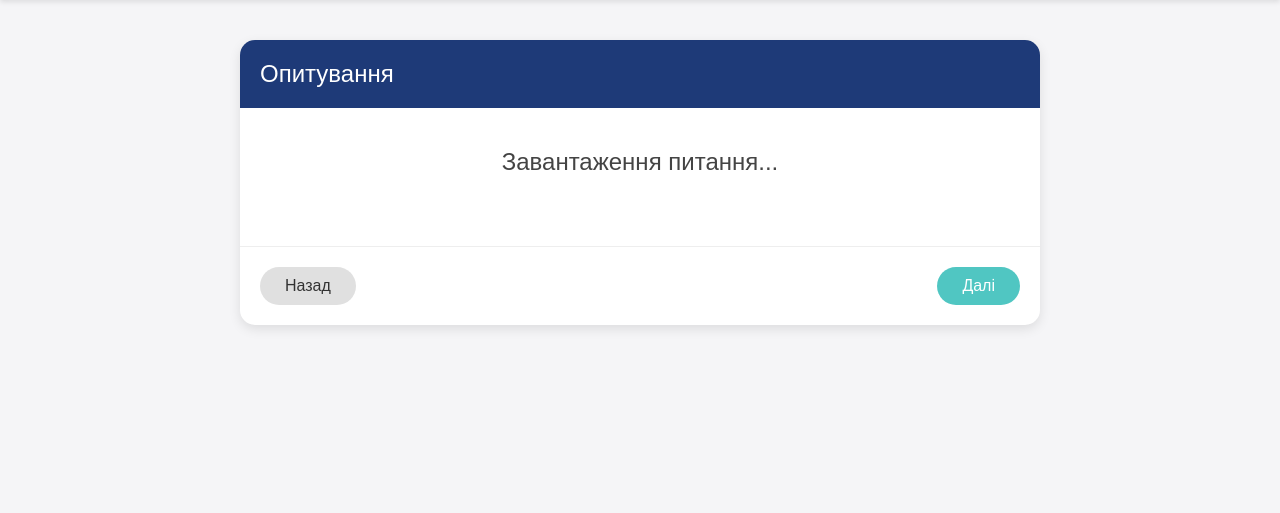
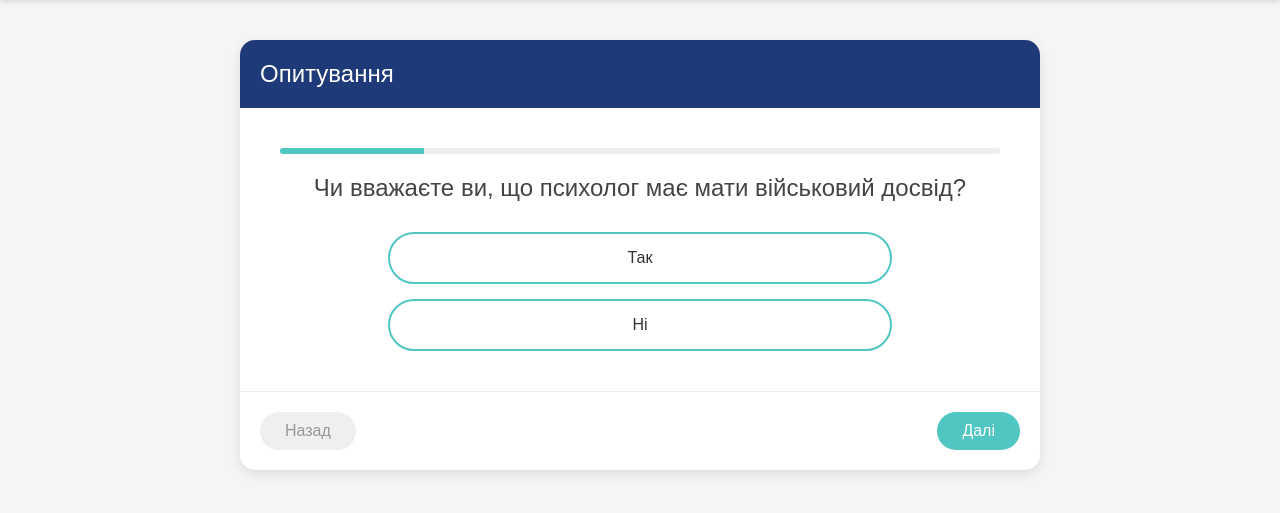
Before and after one commit to MariiaHamanuk/-OOP-project-19, a Flask app: page /questionnaire in a window 1280 px wide. Shown: the part 60-573 px from the top of the page. Run offline with Flask 3, Linux system fonts and the light colour scheme; the visitor is signed in with stand-in values (Sample User, id 1); tables that the repository leaves empty hold one stand-in row (values such as "Sample post").

Commit message:
questions trial

```diff
--- a/app.py
+++ b/app.py
@@ -287,7 +287,7 @@ def save_user():
     name = request.form.get("name")
     #single name, WITHOUT spaces, WITH special characters
     if name:
-        if not re.fullmatch('^[А-ЩЬЮЯЄІЇа-щьюяєіїA-Za-z]{1, 30}$', name):
+        if not re.fullmatch('^[А-ЩЬЮЯЄІЇа-щьюяєіїA-Za-z]{1,30}$', name):
             # if occupation != 'military':
                 return render_template(page, error_message="Invalid name must be between 1-30")
     # no restriction to the size
@@ -295,12 +295,12 @@ def save_user():
     # no restriction to the size
     surname = request.form.get("surname")
     if surname:
-        if not re.fullmatch('^[A-Za-z]$', surname):
+        if not re.fullmatch('^[А-ЩЬЮЯЄІЇа-щьюяєіїA-Za-z]{1,30}$', surname):
             return render_template(page, error_message="Invalid surname must be between 1- 30")
 
     bio = request.form.get("bio")
     if bio:
-        if not re.fullmatch('^.{1,300}$', bio):
+        if not re.fullmatch('^.{1,500}$', bio):
             if occupation != 'military':
                 return render_template(page, error_message="Invalid bio must be between 1 - 300 symbols")
     number = re.sub(r"[^0-9]", "", request.form.get("number"))\
@@ -369,7 +369,7 @@ def psychologist_list():
     return render_template("psychologists.html", psychologists=psychologists_sorted)
 
 @app.route("/questionnaire", methods=["GET", "POST"])
-def questionnaire():
+def questions():
     user = Users.query.filter_by(username=session['user']).first()
     # if request.method == "POST":
     #     answers = json.loads(request.form["answers_json"])
--- a/templates/questions.html
+++ b/templates/questions.html
@@ -1,5 +1,4 @@
 <!DOCTYPE html>
-<!-- маю проблеми з переходом по покликанням зверху -->
 <html lang="uk">
 <head>
   <meta charset="UTF-8">
@@ -24,6 +23,9 @@
       align-items: center;
       padding: 15px 50px;
       box-shadow: 0 2px 5px rgba(0,0,0,0.1);
+      position: sticky;
+      top: 0;
+      z-index: 100;
     }
 
     .logo {
@@ -54,6 +56,11 @@
     .nav-link {
       text-decoration: none;
       color: #666;
+      transition: color 0.2s;
+    }
+
+    .nav-link:hover {
+      color: #1e3a78;
     }
 
     .profile-link {
@@ -157,19 +164,39 @@
     .btn:hover {
       opacity: 0.9;
     }
+
+    .btn:disabled {
+      opacity: 0.5;
+      cursor: not-allowed;
+    }
+
+    .progress-bar {
+      width: 100%;
+      height: 6px;
+      background-color: #eee;
+      margin-bottom: 20px;
+      border-radius: 3px;
+      overflow: hidden;
+    }
+
+    .progress {
+      height: 100%;
+      background-color: #50c6c2;
+      transition: width 0.3s ease;
+    }
   </style>
 </head>
 <body>
   <nav class="navbar">
-    <a href="#" class="logo">
+    <a href="/" class="logo">
       <div class="logo-circle"></div>
       <span class="logo-text">BEYOND DUTY</span>
     </a>
     <div class="nav-links">
-      <a href="#" class="nav-link">Календар подій</a>
-      <a href="#" class="nav-link">Ваші психологи</a>
-      <a href="#" class="profile-link">
-        <span>Олександр</span>
+      <a href="/events" class="nav-link">Календар подій</a>
+      <a href="/psychologists" class="nav-link">Ваші психологи</a>
+      <a href="/profile" class="profile-link">
+        <span id="user-name">Олександр</span>
         <svg width="12" height="6" viewBox="0 0 12 6" fill="none">
           <path d="M1 1L6 5L11 1" stroke="#666" stroke-width="1.5"/>
         </svg>
@@ -178,29 +205,48 @@
   </nav>
 
   <div class="container">
-    <form id="poll-form" method="POST" action="/questionnaire">
+    <form id="poll-form" method="POST" action="/api/submit-questionnaire">
       <div class="poll-header">
         <span>Опитування</span>
       </div>
 
       <div class="poll-content">
+        <div class="progress-bar">
+          <div class="progress" id="progress-indicator"></div>
+        </div>
         <h2 id="question-text">Завантаження питання...</h2>
         <div class="answers-container" id="answers"></div>
       </div>
 
       <div class="poll-footer">
-        <button type="button" class="btn btn-secondary" id="prev-btn" onclick="prevQuestion()">Назад</button>
-        <button type="button" class="btn btn-primary" id="next-btn" onclick="nextQuestion()">Далі</button>
+        <button type="button" class="btn btn-secondary" id="prev-btn" disabled>Назад</button>
+        <button type="button" class="btn btn-primary" id="next-btn">Далі</button>
+        <button type="submit" class="btn btn-primary" id="submit-btn" style="display: none;">Завершити</button>
       </div>
 
+      <input type="hidden" name="user_id" id="user_id">
+      <input type="hidden" name="occupation" id="occupation">
       <input type="hidden" name="answers_json" id="answers_json">
     </form>
   </div>
 
   <script>
-    const occupation = "{{ occupation }}";
-    let quest_completed = False
-    // const occupation = "military";
+    // Get user info from URL or localStorage
+    const params = new URLSearchParams(window.location.search);
+    const userId = params.get('user_id') || localStorage.getItem('userId') || '';
+    const occupation = params.get('occupation') || localStorage.getItem('occupation') || 'military';
+
+    // Set hidden form values
+    document.getElementById('user_id').value = userId;
+    document.getElementById('occupation').value = occupation;
+
+    // If user name is available in local storage, display it
+    const storedName = localStorage.getItem('userName');
+    if (storedName) {
+      document.getElementById('user-name').textContent = storedName;
+    }
+
+    // Define questions for different occupations
     const allQuestions = {
       'military': [
         {
@@ -225,24 +271,48 @@
         },
         {
           text: "Вік психолога:",
-            options: ["До 30", "30–50", "50+"],
+          options: ["До 30", "30–50", "50+", "Не має значення"],
           name: "age"
         }
       ],
-        psychologist: [
+      'psychologist': [
         {
-            text: "ЛОХ",
-            options: ["До 30", "30–50", "50+"],
-            name: "age"
+          text: "Чи маєте ви досвід роботи з військовими?",
+          options: ["Так", "Ні"],
+          name: "military_exp"
+        },
+        {
+          text: "Чи готові ви працювати офлайн?",
+          options: ["Так", "Ні", "Обидва варіанти"],
+          name: "format"
+        },
+        {
+          text: "Якими мовами ви можете надавати консультації?",
+          options: ["Тільки українська", "Українська та англійська", "Інші"],
+          name: "lang"
+        },
+        {
+          text: "Чи готові ви проводити групові сесії?",
+          options: ["Так", "Ні", "За потреби"],
+          name: "group_sessions"
+        },
+        {
+          text: "Скільки років досвіду у вас є?",
+          options: ["До 3 років", "3-10 років", "Більше 10 років"],
+          name: "experience"
         }
       ]
-
     };
 
-    let questions = allQuestions[occupation];
-    quest_completed = True
+    // Use the appropriate question set based on occupation
+    let questions = allQuestions[occupation] || allQuestions['military'];
     let current = 0;
     const answers = {};
+
+    function updateProgressBar() {
+      const progress = ((current + 1) / questions.length) * 100;
+      document.getElementById('progress-indicator').style.width = `${progress}%`;
+    }
 
     function renderQuestion() {
       const q = questions[current];
@@ -256,7 +326,6 @@
         btn.className = "answer-button";
         btn.innerText = opt;
 
-        // If there's already an answer for this question, highlight it
         if (answers[q.name] === opt) {
           btn.classList.add("selected");
         }
@@ -275,8 +344,12 @@
         answersDiv.appendChild(btn);
       });
 
-      // Update button states
+      // Update buttons and progress
       document.getElementById("prev-btn").disabled = current === 0;
+      document.getElementById("next-btn").style.display = current < questions.length - 1 ? "block" : "none";
+      document.getElementById("submit-btn").style.display = current === questions.length - 1 ? "block" : "none";
+
+      updateProgressBar();
     }
 
     function nextQuestion() {
@@ -290,9 +363,6 @@
       if (current < questions.length - 1) {
         current++;
         renderQuestion();
-      } else {
-        document.getElementById("answers_json").value = JSON.stringify(answers);
-        document.getElementById("poll-form").submit();
       }
     }
 
@@ -303,7 +373,51 @@
       }
     }
 
-    window.onload = renderQuestion;
+    // Event handlers
+    document.getElementById("next-btn").addEventListener("click", nextQuestion);
+    document.getElementById("prev-btn").addEventListener("click", prevQuestion);
+
+    document.getElementById("poll-form").addEventListener("submit", function(e) {
+      e.preventDefault();
+
+      const currentQuestion = questions[current];
+      if (!answers[currentQuestion.name]) {
+        alert("Будь ласка, виберіть відповідь перед завершенням.");
+        return;
+      }
+
+      // Prepare data for submission
+      document.getElementById("answers_json").value = JSON.stringify(answers);
+
+      // Submit the form with fetch API
+      fetch(this.action, {
+        method: 'POST',
+        headers: {
+          'Content-Type': 'application/json',
+        },
+        body: JSON.stringify({
+          user_id: document.getElementById("user_id").value,
+          occupation: document.getElementById("occupation").value,
+          answers: answers
+        })
+      })
+      .then(response => {
+        if (response.ok) {
+          return response.json();
+        }
+        throw new Error('Network response was not ok');
+      })
+      .then(data => {
+        // Redirect to results or thank you page
+        window.location.href = `/results?id=${data.id || ''}`;
+      })
+      .catch(error => {
+        console.error('Error:', error);
+        alert('Сталася помилка при відправці даних. Спробуйте ще раз.');
+      });
+    });
+
+    window.addEventListener('load', renderQuestion);
   </script>
 </body>
 </html>
```
Lines whose indentation alone changed are shown as unchanged.
